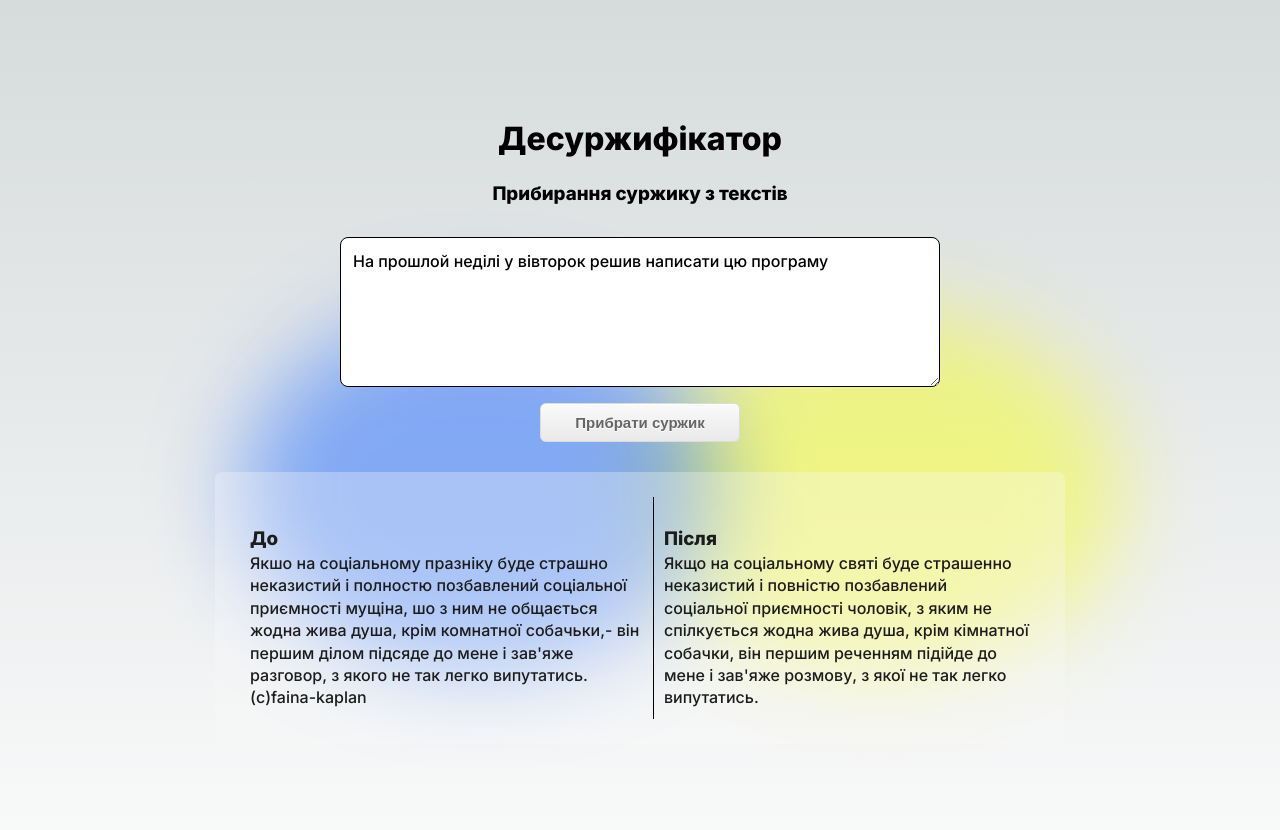
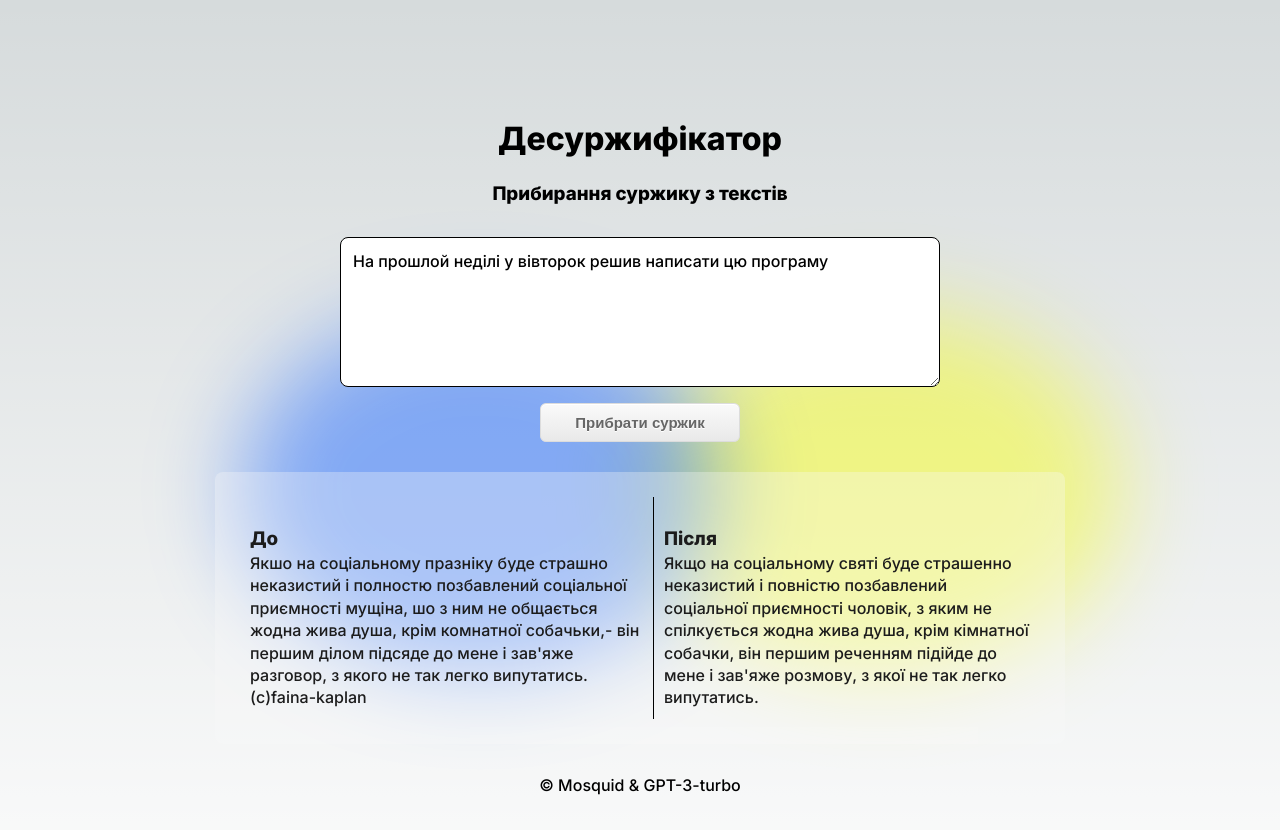
Before and after one commit to Mosquid/anti-surzhyk, a Next.js app: page / in a window 1280 px wide. Shown: the top 830 px of the page. Built offline with nearby package versions, Linux system fonts and the light colour scheme.

Commit message:
copyright

```diff
--- a/pages/index.tsx
+++ b/pages/index.tsx
@@ -80,6 +80,13 @@ export default function Home() {
         </div>
 
         <div className={styles.grid}></div>
+        <footer className={styles.footer}>
+          &copy;{" "}
+          <a href="https://github.com/mosquid" target="_blank">
+            Mosquid
+          </a>
+          &nbsp;& GPT-3-turbo
+        </footer>
       </main>
     </>
   );
```
